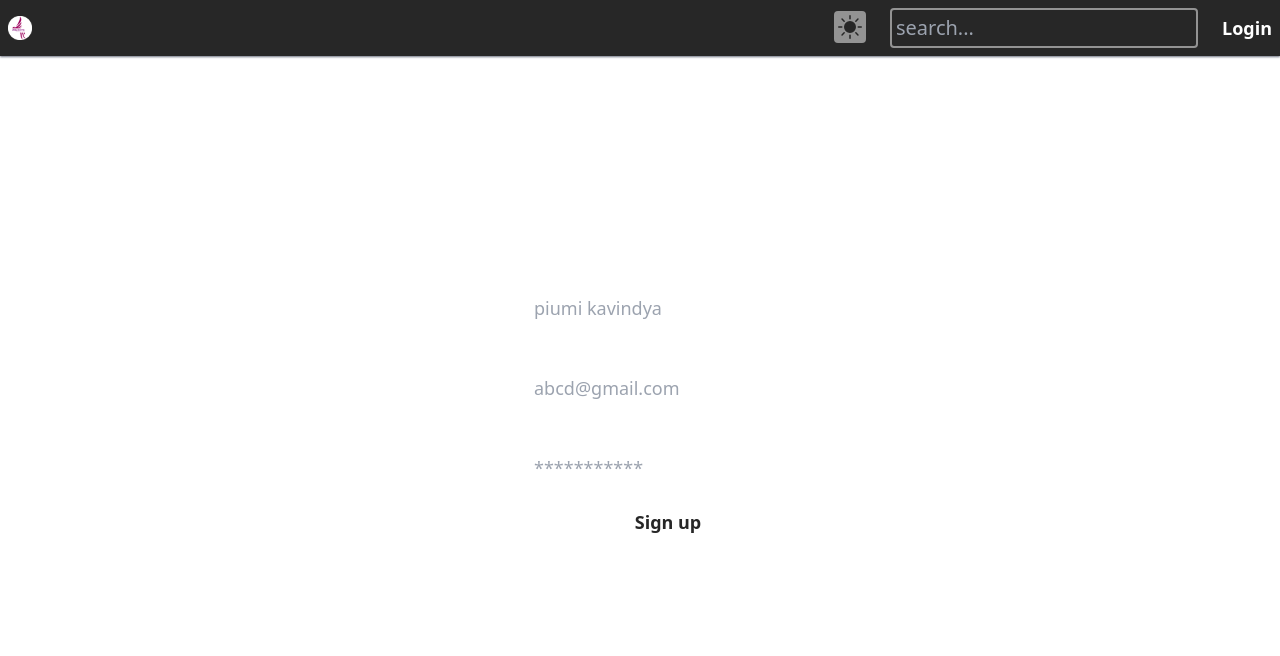
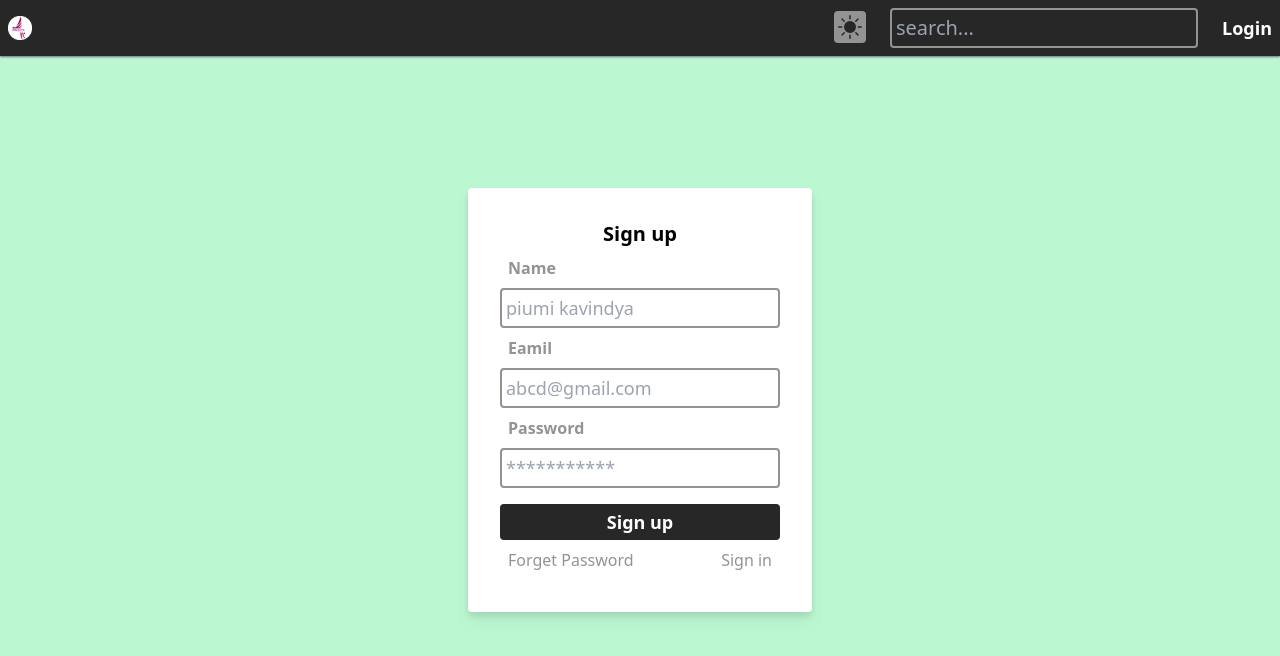
Before and after one commit to Piumikavindya/Travel-App-4021, a React (Create React App) app in the folder frontend/: page /auth/signup in a window 1280 px wide. Shown: the top 656 px of the page. Built offline with nearby package versions, Linux system fonts and the light colour scheme.

Commit message:
use color thmes for Dark and Light mode

```diff
--- a/frontend/src/components/CustomLink.jsx
+++ b/frontend/src/components/CustomLink.jsx
@@ -3,7 +3,7 @@ import { Link } from 'react-router-dom';
 
 export default function CustomLink({to, children}) {
   return (
-    <Link className='text-dark-subtle  hover:text-white transition p-2' to ={to}> {children}
+    <Link className='dark:text-dark-subtle text-light-subtle  dark:hover:text-white hover:text-primary transition p-2' to ={to}> {children}
     </Link>
   )
 }
--- a/frontend/src/components/auth/ForgetPassword.jsx
+++ b/frontend/src/components/auth/ForgetPassword.jsx
@@ -4,13 +4,15 @@ import Title from '../form/Title'
 import FormInput from '../form/FormInput'
 import CustomLink from '../CustomLink'
 import Submit from '../form/Submit'
+import { commonModalClasses } from '../../utils/theme'
 
 export default function ForgetPassword() {
   return (
-    <div className="fixed inset-0 dark:bg-primary -z-10 flex justify-center items-center p-1">
+    <div className="fixed inset-0 dark:bg-primary bg-green-200 -z-10 flex justify-center items-center p-1">
+
 
     <Container>
-      <form className='dark:bg-secondary rounded p-8 w-96 sppace-y-'>
+    <form className={commonModalClasses+'w-96'}>
        <Title Children='Please Enter Your Email'> </Title>
        <FormInput label='Eamil' placeholder='abcd@gmail.com' name='email'/>
 
--- a/frontend/src/components/auth/Signin.jsx
+++ b/frontend/src/components/auth/Signin.jsx
@@ -4,14 +4,16 @@ import Title from '../form/Title'
 import FormInput from '../form/FormInput'
 import Submit from '../form/Submit'
 import CustomLink from '../CustomLink'
+import { commonModalClasses } from '../../utils/theme'
+
 
 
 export default function Signin() {
   return (
-    <div className="fixed inset-0 dark:bg-primary -z-10 flex justify-center items-center p-1">
+    <div className="fixed inset-0 dark:bg-primary bg-green-200 -z-10 flex justify-center items-center p-1">
 
       <Container>
-        <form className='dark:bg-secondary rounded p-8 w-72 sppace-y-'>
+        <form className={commonModalClasses+ ' w-72 '}>
          <Title Children='Sign in'> Sign in</Title>
          <FormInput label='Eamil' placeholder='abcd@gmail.com' name='email'/>
          <FormInput label='Password' placeholder='***********' name='Password'/>
--- a/frontend/src/components/auth/Signup.jsx
+++ b/frontend/src/components/auth/Signup.jsx
@@ -4,13 +4,15 @@ import Title from '../form/Title'
 import FormInput from '../form/FormInput'
 import Submit from '../form/Submit'
 import CustomLink from '../CustomLink'
+import { commonModalClasses } from '../../utils/theme'
 
 export default function Signup() {
   return (
-    <div className="fixed inset-0 dark:bg-primary -z-10 flex justify-center items-center p-1">
+    <div className="fixed inset-0 dark:bg-primary bg-green-200 -z-10 flex justify-center items-center p-1">
+
 
       <Container>
-        <form className='dark:bg-secondary rounded p-8 w-72 sppace-y-'>
+        <form className={commonModalClasses+'w-72'}>
          <Title Children='Sign up'> Sign up</Title>
          <FormInput label='Name' placeholder='piumi kavindya' name='Name'/>
          <FormInput label='Eamil' placeholder='abcd@gmail.com' name='email'/>
--- /dev/null
+++ b/frontend/src/components/form/FContainer.jsx
@@ -0,0 +1,8 @@
+import React from 'react'
+
+export default function FContainer() {
+  return (
+    <div className="fixed inset-0 dark:bg-primary bg-green-200 -z-10 flex justify-center items-center p-1">
+    </div>
+  )
+}
--- a/frontend/src/components/form/FormInput.jsx
+++ b/frontend/src/components/form/FormInput.jsx
@@ -5,8 +5,8 @@ export default function FormInput({name,placeholder,label, ...rest}) {
     <div className='flex flex-col-reverse '>
 
     <input  id= {name}
-    name = {name}className="bg-transparent rounded border-2 border-dark-subtle w-full text-lg outline-none focus:border-white p-1 text-white peer transition " placeholder={placeholder}  {...rest} />
-    <label  className='font-semibold text-dark-subtle p-2 peer-focus:text-white transition  self-start' htmlFor={name}>
+    name = {name}className="bg-transparent rounded border-2 dark:border-dark-subtle  border-light-subtle w-full text-lg outline-none focus:border-white p-1 text-white peer transition " placeholder={placeholder}  {...rest} />
+    <label  className='font-semibold dark:text-dark-subtle text-light-subtle p-2 dark:peer-focus:text-white peer-focus:text-primary transition  self-start' htmlFor={name}>
         {label}
     </label>
   </div>
--- a/frontend/src/components/form/Submit.jsx
+++ b/frontend/src/components/form/Submit.jsx
@@ -2,7 +2,7 @@ import React from 'react'
 
 export default function Submit({value}) {
   return (
-   <input type="submit " className="rounded bg-white mt-4 hover:bg-opacity
-   -90 text-secondary transition text-center font-semibold text-lg cursor-pointer p-1  "  value={value}/>
+   <input type="submit " className="rounded dark:bg-white bg-secondary mt-4 hover:bg-opacity
+   -90 dark:text-secondary text-white transition text-center font-semibold text-lg cursor-pointer p-1  "  value={value}/>
   )
 }
--- a/frontend/src/components/form/Title.jsx
+++ b/frontend/src/components/form/Title.jsx
@@ -2,6 +2,6 @@ import React from "react";
 
 export default function Title({Children}) {
   return (
-    <h1 className=" text-white text-xl font-semibold text-center">{Children}</h1>
+    <h1 className=" dark:text-white text-black text-xl font-semibold text-center">{Children}</h1>
   );
 }
--- /dev/null
+++ b/frontend/src/utils/theme.js
@@ -0,0 +1 @@
+export const commonModalClasses ="dark:bg-secondary bg-white drop-shadow-lg rounded p-8 sppace-y-6"
```
